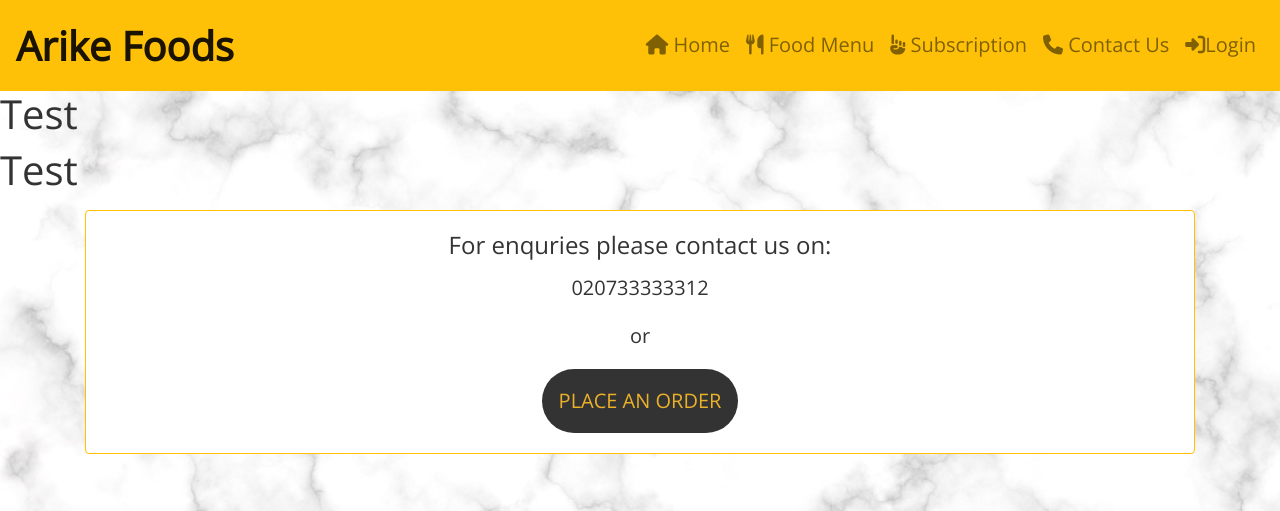
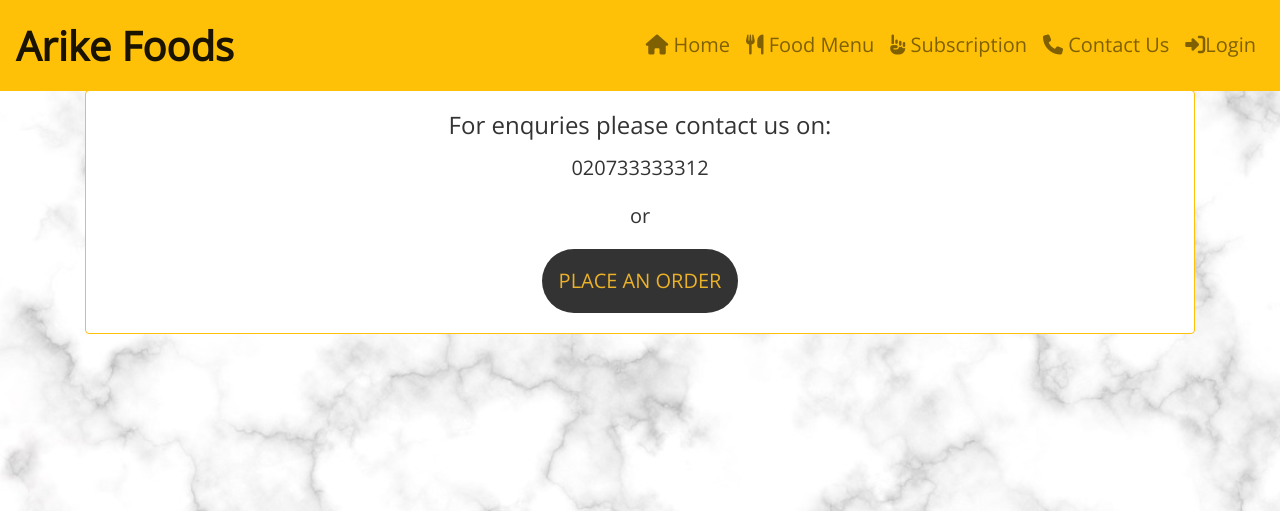
Before and after one commit to Dorcas-Amoo/ms4-project-arikefoods, a Django app: page /contact_us/ in a window 1280 px wide. Shown: the top 511 px of the page. Run offline with Django 3.2, Linux system fonts and the light colour scheme; some libraries are stand-ins or nearby versions.

Commit message:
Deleted test divs

```diff
--- a/home/templates/home/contact.html
+++ b/home/templates/home/contact.html
@@ -10,13 +10,6 @@
 {% endblock %}
 
 {% block content %}
-<div>
-<div>
-<h1>Test</h1>
-<h1>Test</h1>
-<p></p>
-</div>
-</div>
 
     <div class="container">
         <div class="row">
--- a/home/templates/home/index.html
+++ b/home/templates/home/index.html
@@ -11,9 +11,6 @@
 
 
 {% block content %}
-<div>
-<h1>Test</h1>
-</div>
 
 <div class="container">
         {% include 'includes/carousel.html' %}
--- a/menu/templates/menu/food_menu.html
+++ b/menu/templates/menu/food_menu.html
@@ -10,10 +10,7 @@
 {% endblock %}
 
 {% block content %}
-<div>
-<h1>Test</h1>
-<h1>Test</h1>
-</div>
+
 <div class="my-5">
     <h4 class="text-center">
         <a href="{% url 'order' %}" class="place-order-button btn btn-lg rounded-pill text-uppercase py-3">Place an Order</a>
```
